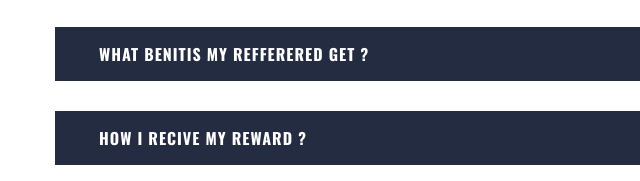
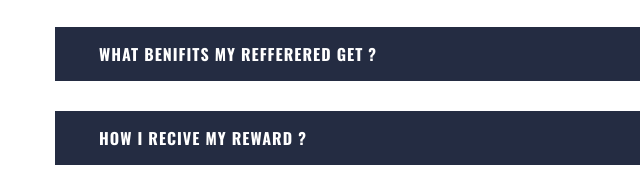
Before and after one commit to SheikhRashed/Vihav_, a plain HTML site: page index.html in a window 1280 px wide. Shown: the part 3144-3325 px from the top of the page, 0-640 px from the left. Drawn offline with nearby package versions, Linux system fonts and the light colour scheme.

Commit message:
correct the benifits

```diff
--- a/index.html
+++ b/index.html
@@ -309,7 +309,7 @@
             <div class="card">
               <div class="card-header" id="heading7">
                 <h5 class="mb-0">
-                  <button class="btn btn-link collapsed" type="button" data-toggle="collapse" data-target="#collapse7" aria-expanded="false" aria-controls="collapse7"> What benitis my refferered get ?</button>
+                  <button class="btn btn-link collapsed" type="button" data-toggle="collapse" data-target="#collapse7" aria-expanded="false" aria-controls="collapse7"> What benifits my refferered get ?</button>
                 </h5>
               </div>
               <div id="collapse7" class="collapse show" aria-labelledby="heading7" data-parent="#accordion2">
```
